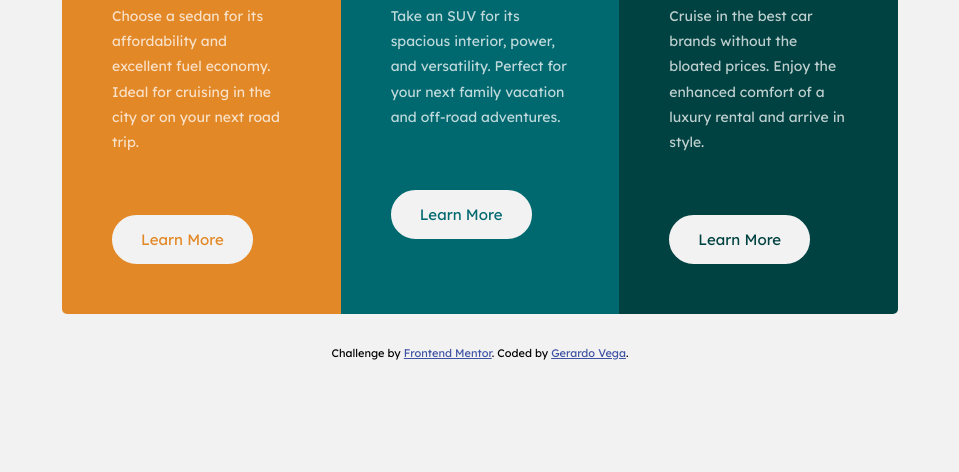
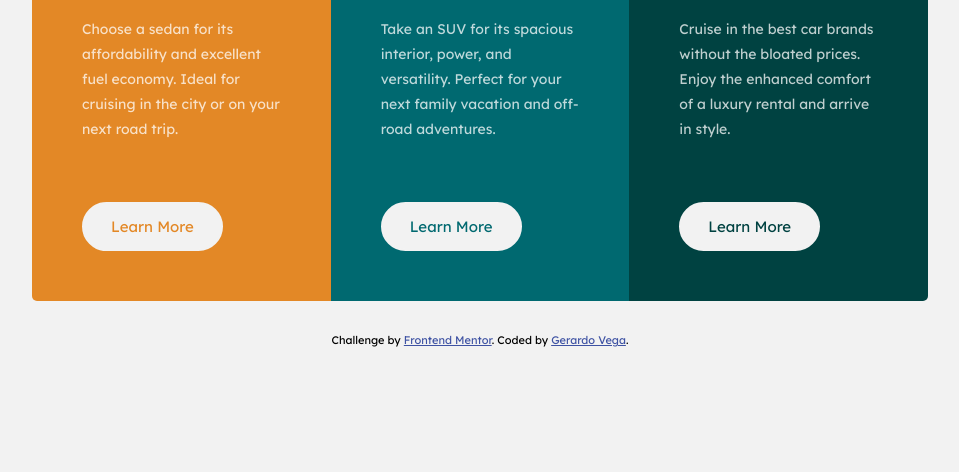
Before and after one commit to Gerardo703/FrontenMentor-3-columns-preview, a plain HTML site: page index.html in a window 1280 px wide. Shown: the part 328-800 px from the top of the page, without its empty margins (160-1119 px from the left). Drawn offline with Linux system fonts and the light colour scheme.

Commit message:
Arreglando width

```diff
--- a/css/styles.scss
+++ b/css/styles.scss
@@ -42,7 +42,7 @@ body{
 }
 
 .container{
-    max-width: 900px;
+    max-width: 960px;
 }
 
 .cards{
```
Also changed, not shown: css/styles.css.
